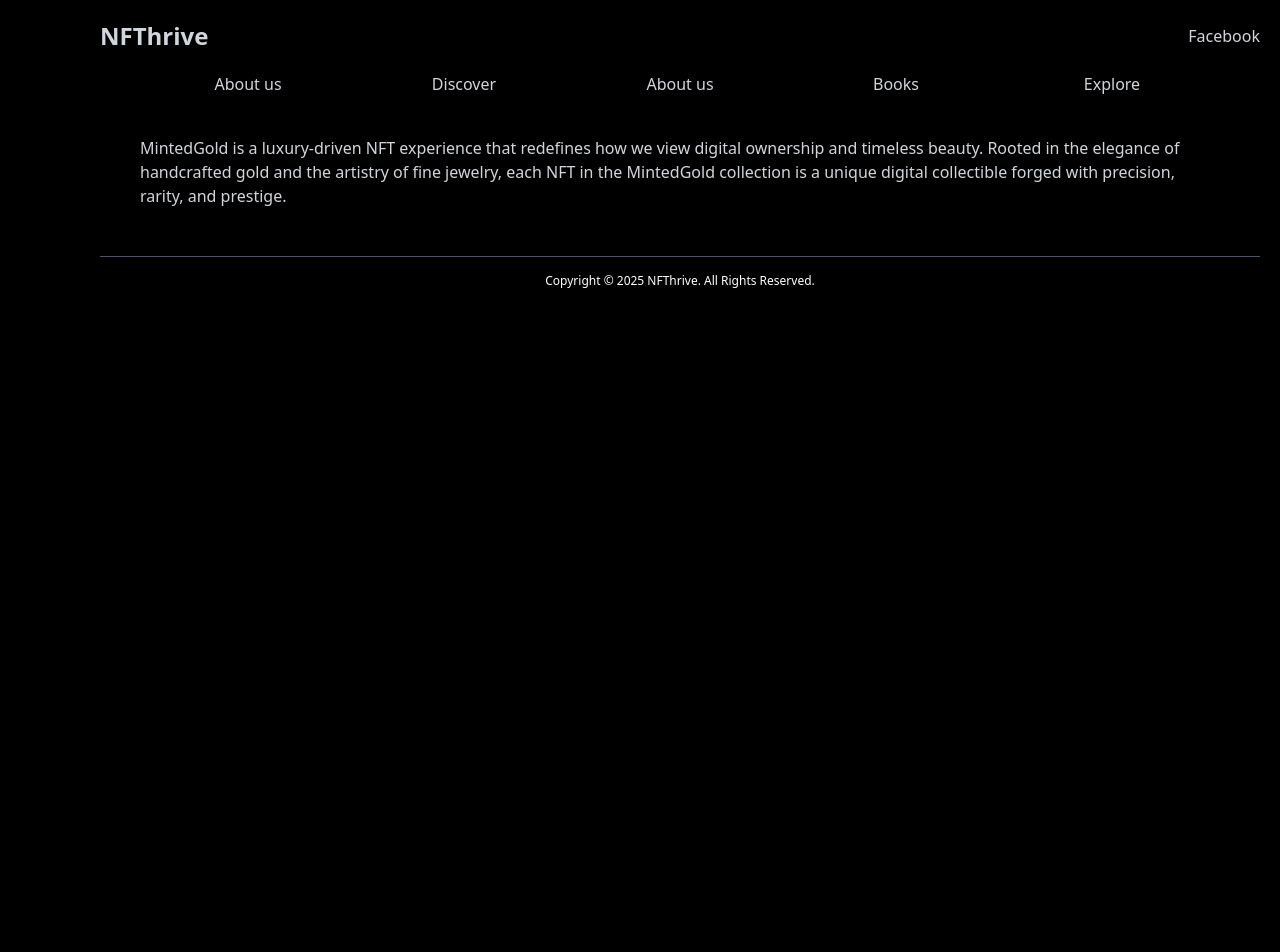
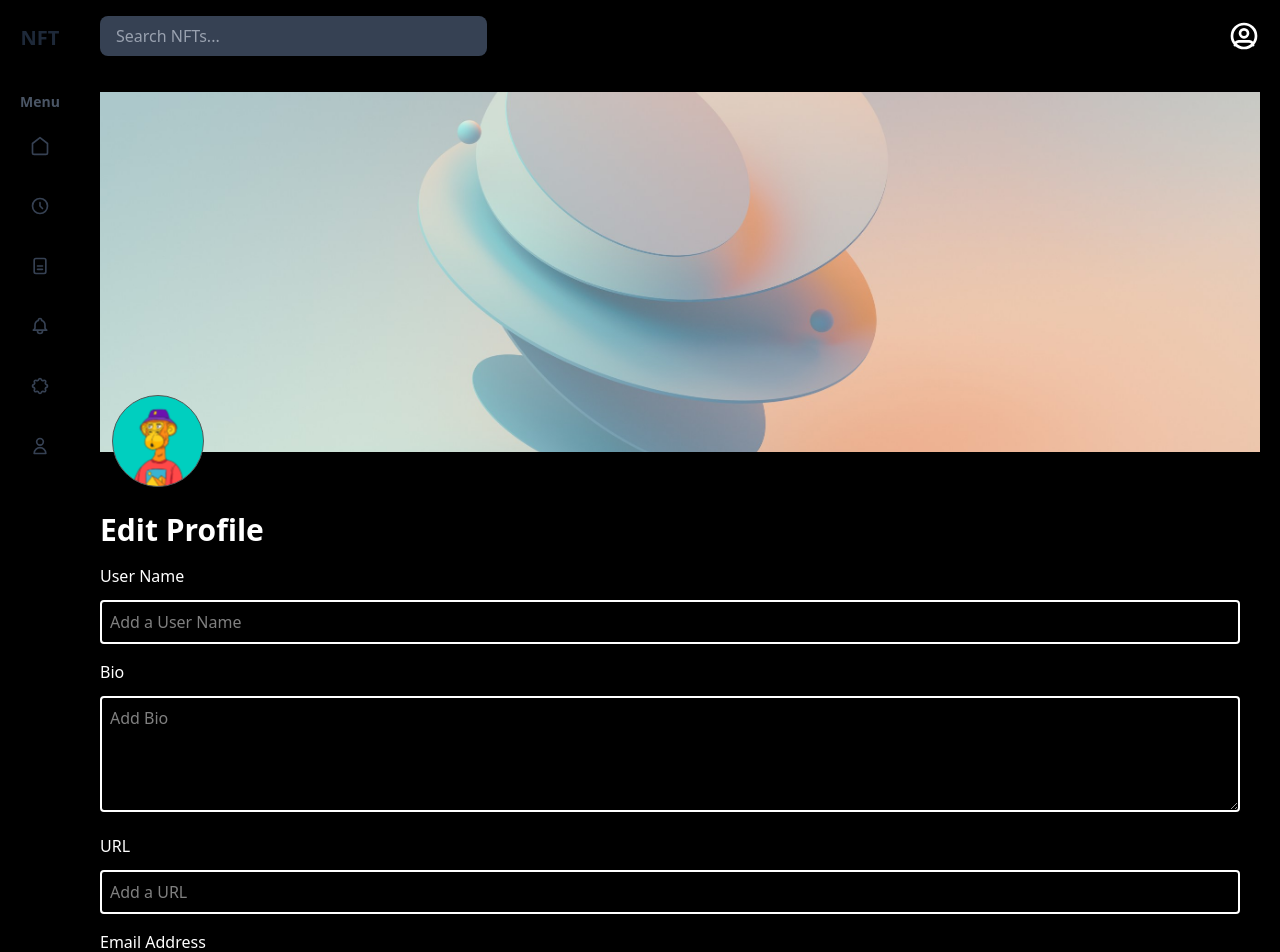
Before and after one commit to Dasundh99/nft_marketplace, a React (Vite) app in the folder client/: page /user in a window 1280 px wide. Shown: the top 952 px of the page. Before the commit the page ends 800 px from the top, so only its background shows below. Built offline with nearby package versions, Linux system fonts and the light colour scheme; no server answers.

Commit message:
Profile Page

```diff
--- a/client/src/App.tsx
+++ b/client/src/App.tsx
@@ -9,7 +9,7 @@ import Footer from "./components/Footer/Footer";
 import ProductDetails from "./pages/ProductDetails";
 import About from "./pages/About";
 import TermsAndConditions from "./pages/TermsAndConditions";
-
+import Profile from "./components/SettingsPage/Profile";
 function App() {
   const fetchAPI = async () => {
     try {
@@ -90,6 +90,16 @@ function App() {
             }
           />
         }
+        {
+          <Route
+            path="/user"
+            element={
+              <Layout>
+                <Profile />
+              </Layout>
+            }
+          />
+        }
       </Routes>
       <Footer />
     </BrowserRouter>
--- /dev/null
+++ b/client/src/components/SettingsPage/Profile.tsx
@@ -0,0 +1,58 @@
+import React from "react";
+import sliderImage from "../../assets/Slider1.jpg";
+import avatarImage from "../../assets/Avatar.svg";
+
+const Profile: React.FC = () => {
+  return (
+    <div className="relative">
+      <div className="relative">
+        <img
+          src={sliderImage}
+          alt="Cover Image"
+          className="w-full p-5 object-cover h-100"
+        />
+        <img
+          src={avatarImage}
+          alt="Avatar Image"
+          className="absolute left-8 bottom-[-15px]"
+        />
+      </div>
+      <div className="mt-10 ml-5">
+        <h1 className="font-bold text-3xl">Edit Profile</h1>
+      </div>
+      <div className="mt-4 ml-5 space-y-4 mr-10">
+        <div>
+          <label>User Name</label>
+          <input
+            className="bg-transparent rounded border-2 w-full p-2 mt-3 text-white"
+            placeholder="Add a User Name"
+          />
+        </div>
+        <div>
+          <label>Bio</label>
+          <textarea
+            className="bg-transparent rounded border-2 w-full p-2 mt-3 text-white"
+            rows={4}
+            placeholder="Add Bio"
+          />
+        </div>
+        <div>
+          <label>URL</label>
+          <input
+            className="bg-transparent rounded border-2 w-full p-2 mt-3 text-white"
+            placeholder="Add a URL"
+          />
+        </div>
+        <div className="mb-2">
+          <label>Email Address</label>
+          <input
+            className="bg-transparent rounded border-2 w-full p-2 mt-3 text-white"
+            placeholder="Add a Email Address"
+          />
+        </div>
+      </div>
+    </div>
+  );
+};
+
+export default Profile;
```
Also changed, not shown: client/src/assets/Avatar.svg (added).
